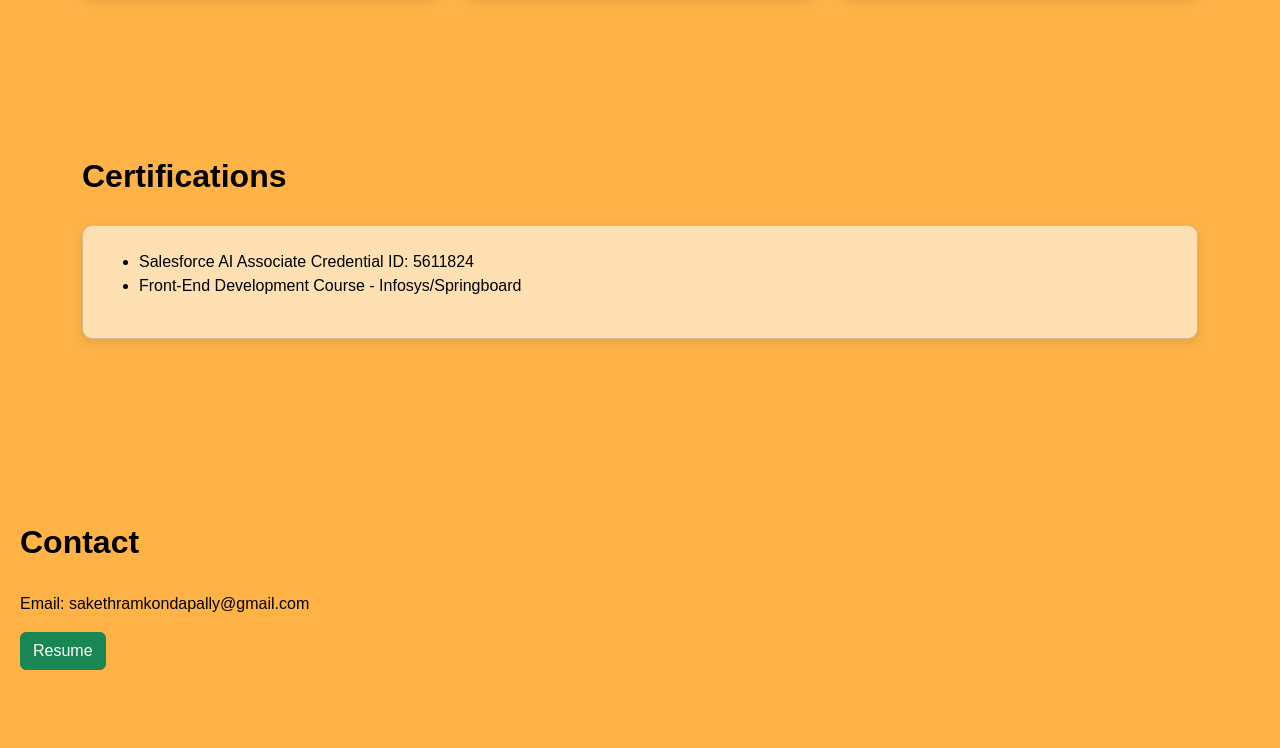
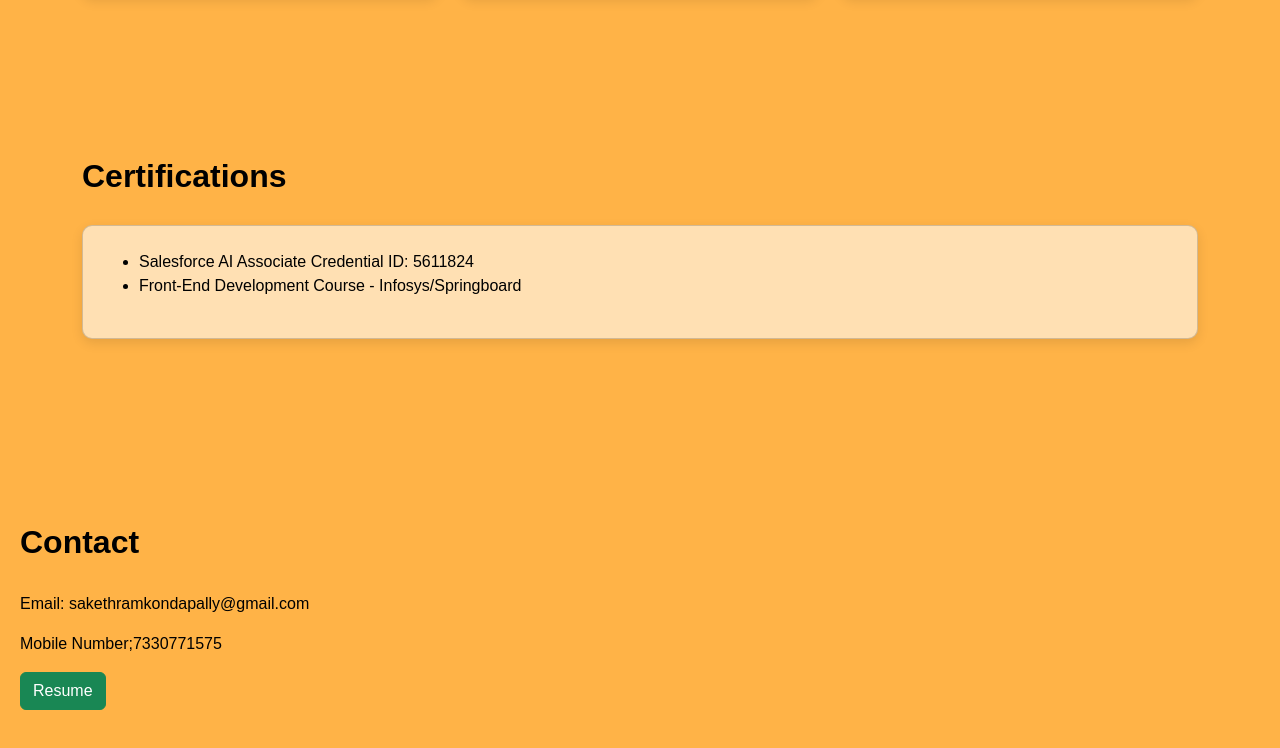
Before and after one commit to Sakethram-8/Portifolio, a plain HTML site: page index.html in a window 1280 px wide. Shown: the part 1597-2345 px from the top of the page. Drawn offline with nearby package versions, Linux system fonts and the light colour scheme.

Commit message:
Update index.html

```diff
--- a/index.html
+++ b/index.html
@@ -301,6 +301,7 @@
     <h2>Contact</h2>
     <p>Email: sakethramkondapally@gmail.com</p>
     </a>
+       <p>Mobile Number;7330771575 </p>
     <a href="SakethRam Kondapally.pdf" target="_blank" class="btn btn-success">
          Resume
     </a>
```
